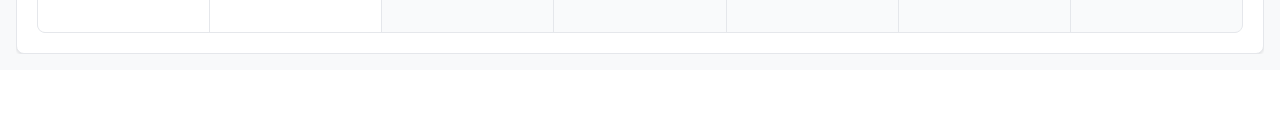
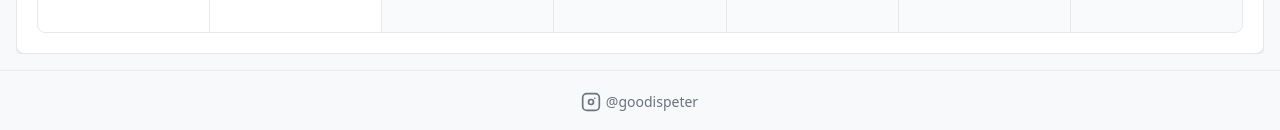
Before and after one commit to goodispeter/training-record, a Vue app: page /pan/taipei in a window 1280 px wide. Shown: the part 1244-1374 px from the top of the page. Before the commit the page ends 1314 px from the top, so only its background shows below. Built offline with nearby package versions, Linux system fonts and the light colour scheme.

Commit message:
add footer

```diff
--- a/src/App.vue
+++ b/src/App.vue
@@ -2,11 +2,13 @@
   <n-config-provider>
     <n-global-style />
     <router-view />
+    <Footer />
   </n-config-provider>
 </template>
 
 <script setup lang="ts">
-import { NConfigProvider, NGlobalStyle } from 'naive-ui'
+import { NConfigProvider, NGlobalStyle, NLayout, NLayoutContent } from 'naive-ui'
+import Footer from '@/components/Footer.vue'
 </script>
 
-<style></style>
+<style scoped></style>
--- /dev/null
+++ b/src/components/Footer.vue
@@ -0,0 +1,68 @@
+<template>
+  <n-layout-footer class="footer-container">
+    <div class="footer-content">
+      <n-button
+        text
+        tag="a"
+        :href="instagramUrl"
+        target="_blank"
+        rel="noopener noreferrer"
+        class="ig-button"
+      >
+        <template #icon>
+          <n-icon size="20">
+            <svg viewBox="0 0 24 24" fill="none" xmlns="http://www.w3.org/2000/svg">
+              <rect
+                x="2"
+                y="2"
+                width="20"
+                height="20"
+                rx="5"
+                ry="5"
+                stroke="currentColor"
+                stroke-width="2"
+              />
+              <circle cx="12" cy="12" r="3" stroke="currentColor" stroke-width="2" />
+              <path
+                d="M16.5 7.5h.01"
+                stroke="currentColor"
+                stroke-width="2"
+                stroke-linecap="round"
+              />
+            </svg>
+          </n-icon>
+        </template>
+        @goodispeter
+      </n-button>
+    </div>
+  </n-layout-footer>
+</template>
+
+<script setup lang="ts">
+import { NLayoutFooter, NButton, NIcon } from 'naive-ui'
+
+const instagramUrl = 'https://www.instagram.com/goodispeter?igsh=YzByaWIwMHlnN2hy&utm_source=qr'
+</script>
+
+<style scoped>
+.footer-container {
+  border-top: 1px solid #e9ecef;
+  padding: 16px 0;
+  background-color: #f8f9fa;
+}
+
+.footer-content {
+  display: flex;
+  justify-content: center;
+  align-items: center;
+}
+
+.ig-button {
+  color: #6b7280;
+  transition: color 0.2s ease;
+}
+
+.ig-button:hover {
+  color: #e1306c; /* Instagram brand color */
+}
+</style>
--- a/src/components/TrainingCalendar.vue
+++ b/src/components/TrainingCalendar.vue
@@ -88,7 +88,12 @@
         >
           <div class="flex justify-between items-start">
             <div class="training-info">
-              <h5 class="font-medium">{{ training.name }}</h5>
+              <div class="flex justify-between items-center">
+                <h5 class="font-medium">{{ training.name }}</h5>
+                <n-tag :type="training.isMainTraining ? 'success' : 'default'" size="small">
+                  {{ training.isMainTraining ? '主訓練' : '輕鬆跑' }}
+                </n-tag>
+              </div>
               <div
                 v-if="training.sportType !== 'WeightTraining'"
                 class="text-sm text-gray-600"
@@ -106,9 +111,6 @@
                 {{ training.description }}
               </div>
             </div>
-            <n-tag :type="training.isMainTraining ? 'success' : 'default'" size="small">
-              {{ training.isMainTraining ? '主訓練' : '輕鬆跑' }}
-            </n-tag>
           </div>
         </div>
       </div>
```
